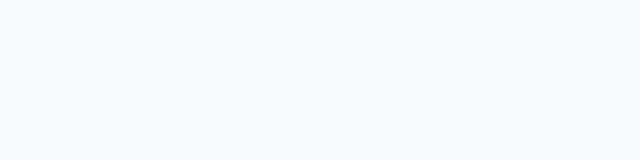
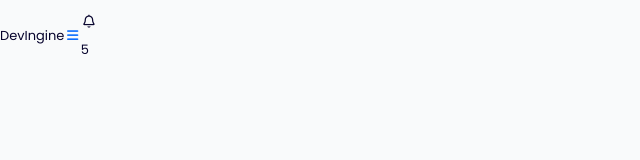
Before and after one commit to Sazzat-UGV/DevIngine, a plain HTML site: page index.html in a window 1280 px wide. Shown: the whole page, without its empty margins (0-640 px from the left). Drawn offline with Linux system fonts and the light colour scheme.

Commit message:
Make beautiful navigation bar part:1

```diff
--- a/index.html
+++ b/index.html
@@ -12,7 +12,31 @@
     <link rel="stylesheet" href="./assets/css/responsive.css">
 </head>
 <body>
+    <div class="main-wrapper">
+        <!-- NAVBAR START-->
+         <div class="header-container fixed-top">
+            <header class="header navbar navbar-expand-sm expand-header">
+                <div class="header-left d-flex">
+                    <div class="logo">
+                        DevIngine
+                    </div>
+                    <a href="" class="sidebarCollaps" data-placement="bottom">
+                 <i class="fa-solid fa-bars"></i>
+                    </a>
+                </div>
 
+                <ul class="navbar-item flex-row ml-auto">
+                    <li class="nav-item dropdown user-profile-dropdown">
+                        <a href="" class="nav-link user" id="Notify" data-bs-toggle="dropdown">
+                          <i class="fa-regular fa-bell"></i>
+                          <p class="count">5</p>
+                        </a>
+                    </li>
+                </ul>
+            </header>
+         </div>
+        <!-- NAVBAR END-->
+    </div>
 
     <script src="./assets/js/query.min.js"></script>
     <script src="./assets/js/bootstrap/bootstrap.bundle.min.js"></script>
```
